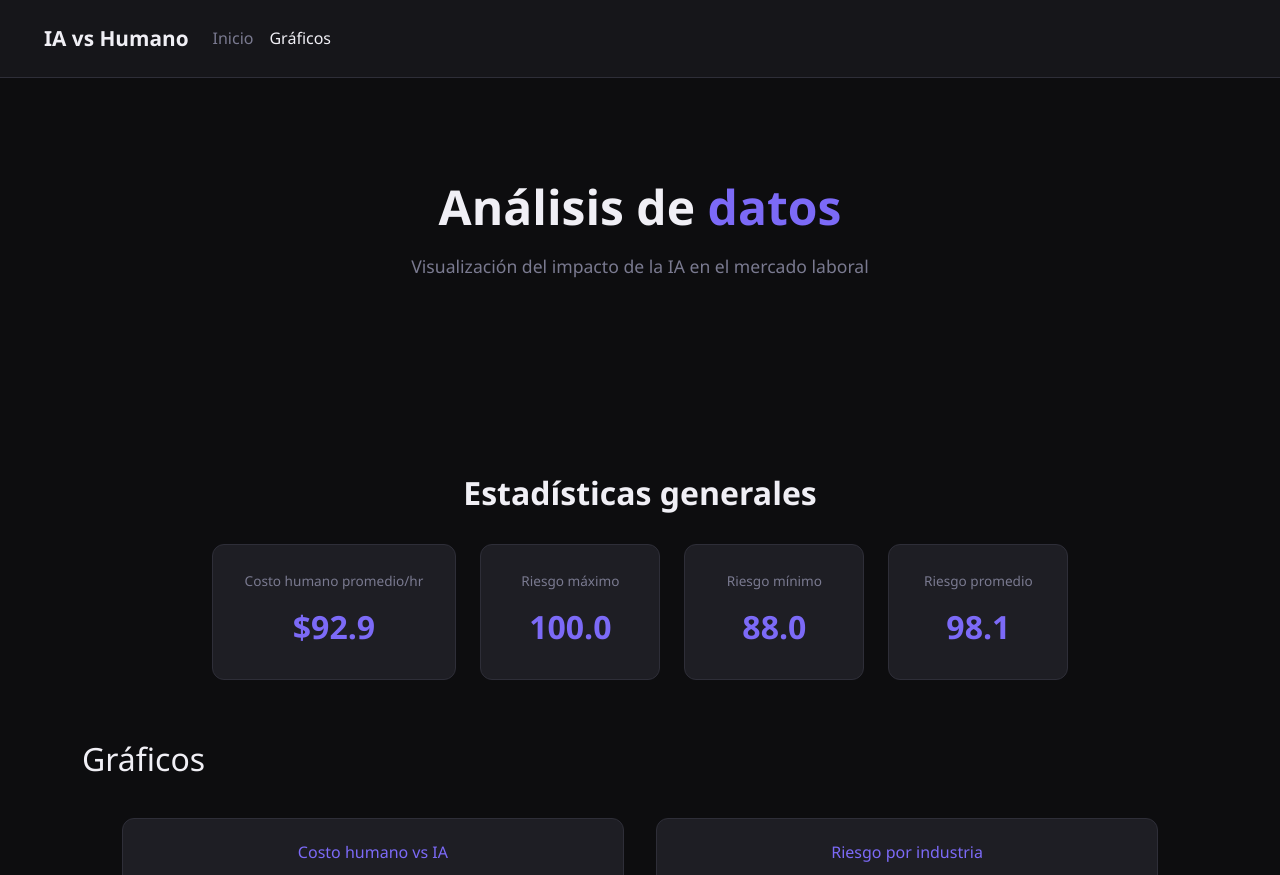
After one commit to matiascena06/repogit, a Flask app: page /graficos in a window 1280 px wide. The commit adds this page. Shown: the top 875 px of the page. Run offline with Flask 3, Linux system fonts and the light colour scheme; data comes from the database, SQL or seed files in the repository.

Commit message:
main actualizado

```diff
--- a/app.py
+++ b/app.py
@@ -2,32 +2,27 @@ from flask import Flask, render_template
 import pandas as pd
 import sqlite3
 import matplotlib
+matplotlib.use("Agg")
 import matplotlib.pyplot as plt
 import os
-matplotlib.use("Agg")
 
 app = Flask(__name__)
-db_path = 'instance/database.db'
 
 BASE_DIR = os.path.dirname(os.path.abspath(__file__))
+STATIC_DIR = os.path.join(BASE_DIR, 'static')
+db_path = os.path.join(BASE_DIR, 'instance', 'database.db')
 
 def init_db():
     conn = sqlite3.connect(db_path)
     cursor = conn.cursor()
     cursor.execute('''
         CREATE TABLE IF NOT EXISTS registros (
-            Role_ID TEXT,
-            Industry TEXT,
-            Human_Labor_Cost_hr REAL,
-            Tokens_per_Human_Hour REAL,
-            Inference_Cost_2026 REAL,
-            Agent_Labor_Equivalent_Cost REAL,
-            Substitution_Elasticity REAL,
-            AI_Augmentation_Factor REAL,
-            Automation_Risk_Index REAL,
-            Hardware_CapEx_Sensitivity REAL,
-            Regulatory_Moat REAL,
-            Substitution_Year_Est INTEGER
+            Role_ID TEXT, Industry TEXT,
+            Human_Labor_Cost_hr REAL, Tokens_per_Human_Hour REAL,
+            Inference_Cost_2026 REAL, Agent_Labor_Equivalent_Cost REAL,
+            Substitution_Elasticity REAL, AI_Augmentation_Factor REAL,
+            Automation_Risk_Index REAL, Hardware_CapEx_Sensitivity REAL,
+            Regulatory_Moat REAL, Substitution_Year_Est INTEGER
         )
     ''')
     conn.commit()
@@ -42,19 +37,70 @@ def insertar_datos():
         df.to_sql('registros', conn, if_exists='append', index=False)
     conn.close()
 
+def obtener_df():
+    conn = sqlite3.connect(db_path)
+    df = pd.read_sql_query("SELECT * FROM registros", conn)
+    conn.close()
+    df['Industry'] = df['Industry'].astype(str).str.strip().str.lower()
+    industrias = ['government', 'healthcare', 'mlops', 'education', 'legal', 'finance']
+    return df[df['Industry'].isin(industrias)]
+
+def generar_graficos():
+    df = obtener_df()
+    if df.empty:
+        return
+
+    plt.figure()
+    plt.scatter(df['Human_Labor_Cost_hr'], df['Agent_Labor_Equivalent_Cost'])
+    plt.title("Costo humano vs IA")
+    plt.xlabel("Costo humano/hr")
+    plt.ylabel("Costo IA")
+    plt.savefig(os.path.join(STATIC_DIR, 'g1.png'))
+    plt.close()
+
+    plt.figure()
+    df.groupby('Industry')['Automation_Risk_Index'].mean().plot(kind='bar')
+    plt.title("Riesgo por industria")
+    plt.savefig(os.path.join(STATIC_DIR, 'g2.png'))
+    plt.close()
+
+    plt.figure()
+    df.groupby('Substitution_Year_Est')['Automation_Risk_Index'].mean().plot()
+    plt.title("Reemplazo en el tiempo")
+    plt.savefig(os.path.join(STATIC_DIR, 'g3.png'))
+    plt.close()
+
+    plt.figure()
+    df['Industry'].value_counts().plot(kind='pie')
+    plt.title("Distribución por industria")
+    plt.ylabel("")
+    plt.savefig(os.path.join(STATIC_DIR, 'g4.png'))
+    plt.close()
+
+    plt.figure()
+
+
+
 @app.route('/')
 def index():
     return render_template('index.html')
 
-@app.route('/datos')
-def datos():
+@app.route('/graficos')
+def graficos():
     conn = sqlite3.connect(db_path)
-    df = pd.read_sql_query("SELECT * FROM registros", conn)
+    df = pd.read_sql_query("SELECT * FROM registros LIMIT 10", conn)
     conn.close()
-    return df.to_json(orient='records')
+    stats = {
+        'promedio_costo_humano': round(df['Human_Labor_Cost_hr'].mean(), 2),
+        'maximo_riesgo': round(df['Automation_Risk_Index'].max(), 2),
+        'minimo_riesgo': round(df['Automation_Risk_Index'].min(), 2),
+        'promedio_riesgo': round(df['Automation_Risk_Index'].mean(), 2),
+    }
 
+    return render_template('graficos.html', stats=stats)
 
 if __name__ == '__main__':
     init_db()
     insertar_datos()
+    generar_graficos()
     app.run(debug=True)
--- a/static/style.css
+++ b/static/style.css
@@ -22,8 +22,8 @@ body {
 }
 
 .nav-link {
-    color: #7a7a90 !important;
-    transition: color 0.2s;
+        color: #7a7a90 !important;
+        transition: color 0.2s;
 }
 
 .nav-link:hover,
@@ -136,3 +136,75 @@ footer {
     color: #8a8a9f;
     font-size: 1rem;
 }
+
+.graficos-grid {
+    display: flex;
+    flex-wrap: wrap;
+    gap: 2rem;
+    justify-content: center;
+    padding: 2rem 0;
+}
+
+.grafico-card {
+    background: #1e1e24;
+    border: 1px solid #2e2e38;
+    border-radius: 12px;
+    padding: 1.5rem;
+    text-align: center;
+    width: 45%;
+}
+
+.grafico-card h3 {
+    color: #7c6af7;
+    margin-bottom: 1rem;
+    font-size: 1rem;
+}
+
+.grafico-card img {
+    width: 100%;
+    border-radius: 8px;
+}
+#stats {
+    padding: 60px 2rem;
+}
+
+#stats h2 {
+    text-align: center;
+    font-size: 2rem;
+    font-weight: 700;
+    margin-bottom: 2rem;
+}
+
+.stats-grid {
+    display: flex;
+    justify-content: center;
+    gap: 1.5rem;
+    flex-wrap: wrap;
+}
+
+.stat-card {
+    background: #1e1e24;
+    border: 1px solid #2e2e38;
+    border-radius: 12px;
+    padding: 1.5rem 2rem;
+    text-align: center;
+    min-width: 180px;
+    transition: border-color 0.2s;
+}
+
+.stat-card:hover {
+    border-color: #7c6af7;
+}
+
+.stat-label {
+    color: #7a7a90;
+    font-size: 0.85rem;
+    margin-bottom: 0.5rem;
+}
+
+.stat-valor {
+    color: #7c6af7;
+    font-size: 2rem;
+    font-weight: 700;
+    margin: 0;
+}
--- /dev/null
+++ b/templates/graficos.html
@@ -0,0 +1,91 @@
+<!DOCTYPE html>
+<html lang="es">
+<head>
+    <title>Gráficos - IA vs Humano</title>
+    <link href="https://cdn.jsdelivr.net/npm/bootstrap@5.3.8/dist/css/bootstrap.min.css" rel="stylesheet">
+    <link rel="stylesheet" href="{{ url_for('static', filename='style.css') }}">
+</head>
+<body>
+
+    <nav class="navbar navbar-expand-lg">
+        <div class="container-fluid">
+            <a class="navbar-brand" href="{{ url_for('index') }}">IA vs Humano</a>
+            <div class="collapse navbar-collapse">
+                <ul class="navbar-nav me-auto">
+                    <li class="nav-item">
+                        <a class="nav-link" href="{{ url_for('index') }}">Inicio</a>
+                    </li>
+                    <li class="nav-item">
+                        <a class="nav-link active" href="{{ url_for('graficos') }}">Gráficos</a>
+                    </li>
+                </ul>
+            </div>
+        </div>
+    </nav>
+
+    <section id="header">
+        <div class="container-header">
+            <h1>Análisis de <span class="result">datos</span></h1>
+            <p>Visualización del impacto de la IA en el mercado laboral</p>
+        </div>
+    </section>
+<section id="stats">
+    <div class="container">
+        <h2>Estadísticas generales</h2>
+        <div class="stats-grid">
+            <div class="stat-card">
+                <p class="stat-label">Costo humano promedio/hr</p>
+                <p class="stat-valor">${{ stats.promedio_costo_humano }}</p>
+            </div>
+            <div class="stat-card">
+                <p class="stat-label">Riesgo máximo</p>
+                <p class="stat-valor">{{ stats.maximo_riesgo }}</p>
+            </div>
+            <div class="stat-card">
+                <p class="stat-label">Riesgo mínimo</p>
+                <p class="stat-valor">{{ stats.minimo_riesgo }}</p>
+            </div>
+            <div class="stat-card">
+                <p class="stat-label">Riesgo promedio</p>
+                <p class="stat-valor">{{ stats.promedio_riesgo }}</p>
+            </div>
+        </div>
+    </div>
+</section>
+    <section id="graficos">
+        <div class="container">
+            <h2>Gráficos</h2>
+            <div class="graficos-grid">
+                <div class="grafico-card">
+                    <h3>Costo humano vs IA</h3>
+                    <img src="{{ url_for('static', filename='g1.png') }}">
+                </div>
+                <div class="grafico-card">
+                    <h3>Riesgo por industria</h3>
+                    <img src="{{ url_for('static', filename='g2.png') }}">
+                </div>
+                <div class="grafico-card">
+                    <h3>Reemplazo en el tiempo</h3>
+                    <img src="{{ url_for('static', filename='g3.png') }}">
+                </div>
+                <div class="grafico-card">
+                    <h3>Distribución por industria</h3>
+                    <img src="{{ url_for('static', filename='g4.png') }}">
+                </div>
+                <div class="grafico-card">
+                    <h3>Top trabajos con mayor riesgo</h3>
+                    <img src="{{ url_for('static', filename='g5.png') }}">
+                </div>
+            </div>
+        </div>
+    </section>
+
+    <footer>
+        <div class="container-footer">
+            <p>Copyright © 2026 - Taller de internet</p>
+        </div>
+    </footer>
+
+    <script src="https://cdn.jsdelivr.net/npm/bootstrap@5.3.8/dist/js/bootstrap.bundle.min.js"></script>
+</body>
+</html>
--- a/templates/index.html
+++ b/templates/index.html
@@ -47,7 +47,7 @@
         <div class="container-header">
             <h1><span class="result">Análisis de datos</span></h1>
             <p>Todavia no tenemos tema, ayuda</p>
-            <a href="#datos" class="btn-principal">Ver análisis (decime un temita)</a>
+            <a href="/graficos" class="btn-principal">Ver análisis (decime un temita)</a>
         </div>
     </section>
     <section id="team">
```
Also changed, not shown: requirements.txt (line endings or trailing spaces), static/g1.png (added), static/g2.png (added), static/g3.png (added), static/g4.png (added), static/g5.png (added).
